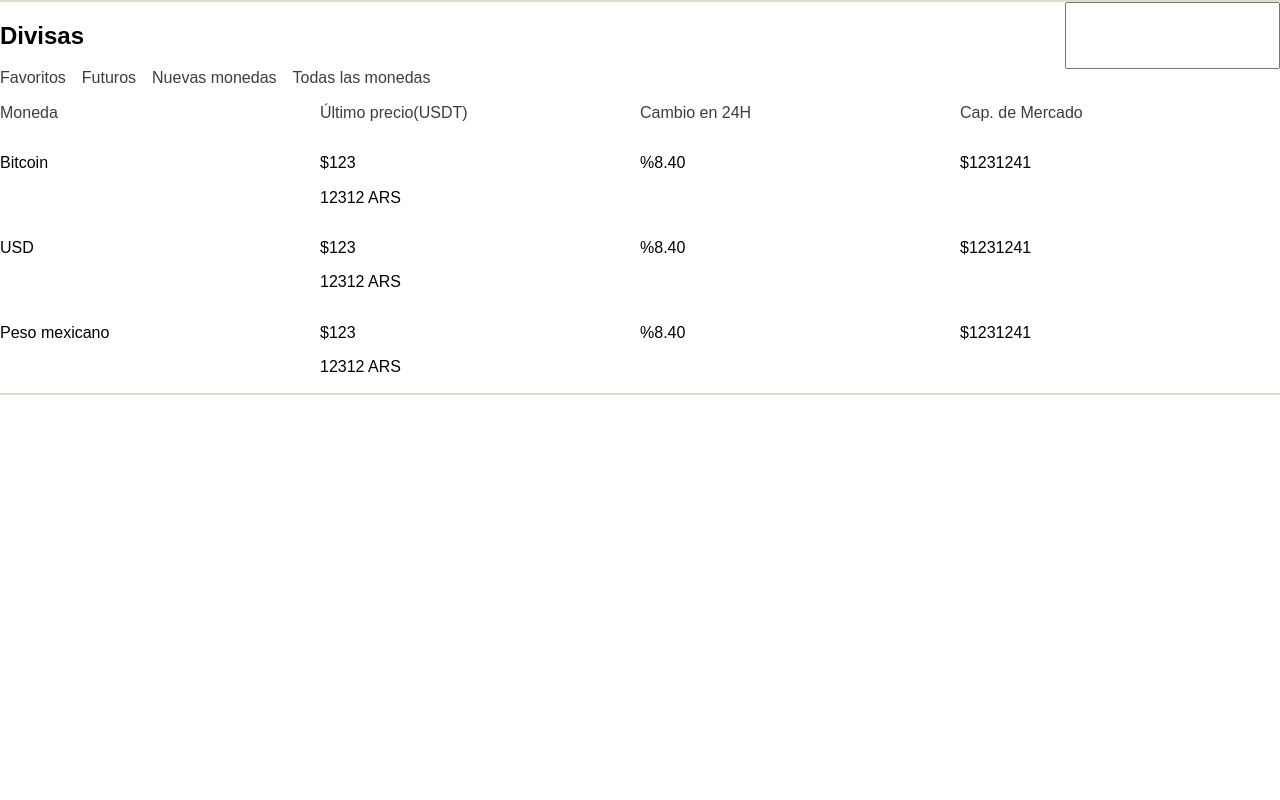
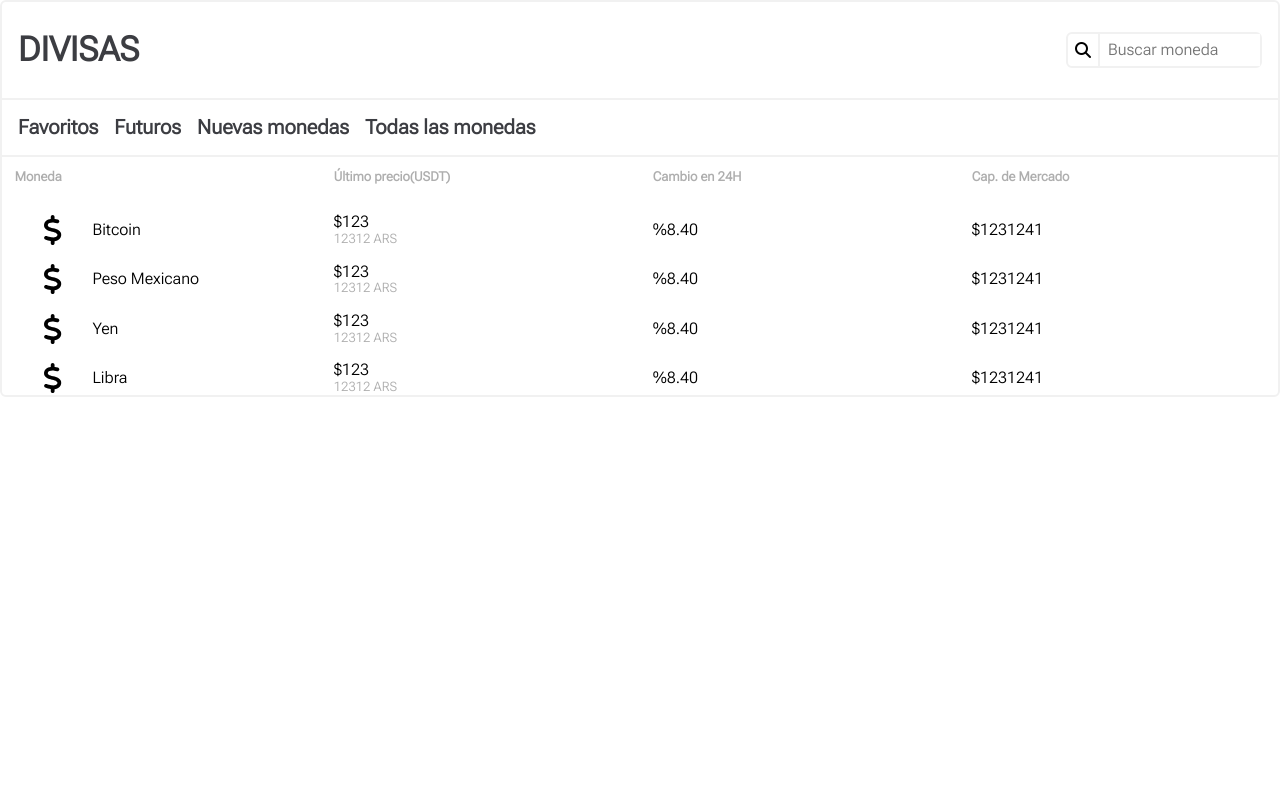
Before and after one commit to No-Country/C9-06t-django, a Django app: template templates/index/divisas.html in a window 1280 px wide. Run offline with Django 3.2, Linux system fonts and the light colour scheme; the template is opened without the code that fills it, so the values that code supplies are empty; some libraries are stand-ins or nearby versions.

Commit message:
currency table - styles added

```diff
--- a/templates/index/assets/css/currency.css
+++ b/templates/index/assets/css/currency.css
@@ -5,13 +5,24 @@
 :root {
     --main-color: #9CCD62;
     --font-color: #3C3D42;
-    --borders: #E0DDCA;
+    --borders: #f1f1f1;
 }
 
 html {
     display:flex;
     justify-content: center;
+    align-items: start;
+    height: 100vh;
 }
+
+input[type="search"]::-webkit-search-decoration,
+input[type="search"]::-webkit-search-cancel-button,
+input[type="search"]::-webkit-search-results-button,
+input[type="search"]::-webkit-search-results-decoration {
+  -webkit-appearance:none;
+}
+
+
 
 .currency-body {
     display: flex;
@@ -20,39 +31,113 @@ html {
     flex-direction: column;
     border: 2px var(--borders) solid;
     width: 80rem;
+    background-color: #fff;
+    border-radius: 6px;
+}
+
+.title {
+    font-size: 34px;
+    font-weight: bold;
+    color:var(--font-color);
 }
 
 .curr-head{
     display:flex;
     flex-direction: column;
     width: 100%;
+
+}
+
+.search-input {
+    width: 15vw;
+    height: 2rem;
+    border: 2px var(--borders) solid;
+    border-radius: 6px;
+    display: flex;
+}
+
+.search-img {
+    min-width: 30px;
+    min-height: 30px;
+    display:flex;
+    justify-content: center;
+    align-items: center;
+}
+
+.curr-search {
+    width: 100%;
+    height: 100%;
+    outline: none;
+    border:0;
+    border-left: 2px var(--borders) solid;
+    padding:0.5rem;
 }
 
 .curr-nav {
     display:flex;
     flex-direction: row;
-    width: 100%;
+    align-items: center;
+    max-width: 100%;
+    margin:0 1rem 0 1rem;
     justify-content: space-between;
 }
+
 
 .menu-list {
     display:flex;
     gap:1rem;
+    padding:1rem;
+    border-top: 2px var(--borders) solid;
+    border-bottom: 2px var(--borders) solid;
+    font-size: 20px;
 }
 
+
+
 .menu-element {
+    position: relative;
     text-decoration: none;
     color:var(--font-color);
+    transition: all 0.3s ease;
+    font-weight: bold;
+}
+
+.menu-element:hover::after {
+    content: "";
+    display: block;
+    position: absolute;
+    top: 125%;
+    left: 50%;
+    transform: translate(-50%, -50%);
+    width: 8px;
+    height: 8px;
+    background-color: var(--main-color);
+    border-radius: 50%;
+}
+
+.menu-element:hover {
+    color:var(--main-color);
+}
+
+.curr-row {
+    display:flex;
+    flex-direction: column;
+    gap: 1rem;
+    width: 100%;
 }
 
 .curr-titles {
     display:flex;
     width:100%;
+    font-weight: bold;
+
 }
 
 .curr-element {
-    width: 20rem;
-    color:var(--font-color);
+    width: 24.5%;
+    color:#aeaeae;
+    font-size: 13px;
+    padding: 0 1% 0 1%;
 }
 
 .curr-row-element {
@@ -60,6 +145,36 @@ html {
     align-items: left;
 }
 
+.curr-img {
+    min-width: 30px;
+    min-height: 30px;
+    background-image: url("../img/dollar-sign-solid.svg");
+    background-repeat: no-repeat;
+    background-position: center;
+}
+
 .curr-row-element div{
-    width: 20rem;
+    display:flex;
+    justify-content: left;
+    align-items: center;
+    width: 24.5%;
+    padding: 0 1% 0 1%;
 }
+
+.curr-row-element .last-value{
+    display:flex;
+    flex-direction:column;
+    justify-content: left;
+    align-items: start;
+    width: 24.5%;
+    padding: 0 1% 0 1%;
+}
+
+.local-value {
+    font-size: 13px;
+    color:#AEAEAE;
+}
+
+.curr-row-element div p {
+    margin:0;
+}
--- a/templates/index/assets/js/currency.js
+++ b/templates/index/assets/js/currency.js
@@ -1,3 +1,15 @@
-document.addEventListener("DOMContentLoaded", (e)=>{
+const $id = document.querySelector(".curr-search");
+let list=[],
+    search="",
+    listFiltered=[];
 
+document.addEventListener('keyup',(e)=>{
+    if(e.target.matches(`.curr-search`)){
+        search=$id.value;
+        list=Array.from(document.querySelectorAll(".curr-row-element"));
+        listFiltered=list.filter((value)=>value.innerText.match(new RegExp(`${search}`,"i")));
+        list.forEach(element=>(!listFiltered.includes(element))
+            ?element.style.display='none'
+            :element.style.display='flex');
+    }
 });
--- a/templates/index/divisas.html
+++ b/templates/index/divisas.html
@@ -7,14 +7,21 @@
     <title>Currency</title>
     <link rel="stylesheet" href="assets/css/currency.css">
     <link rel="stylesheet" href="assets/css/normalize.css">
+    <link rel="preconnect" href="https://fonts.googleapis.com">
+    <link rel="preconnect" href="https://fonts.gstatic.com" crossorigin>
+    <link href="https://fonts.googleapis.com/css2?family=Roboto+Flex:opsz,wght@8..144,300&display=swap" rel="stylesheet">
+    <script src="https://kit.fontawesome.com/002c590bf1.js" crossorigin="anonymous"></script>
 </head>
 <body class="currency-body">
     <header class="curr-head">
         <div class="curr-nav">
-            <h2 class="tltle">
-                Divisas
+            <h2 class="title">
+                DIVISAS
             </h2>
-            <input type="search" class="curr-search">
+            <div class="search-input">
+                <div class="search-img"><i class="fas fa-search"></i></div>
+                <input type="search" class="curr-search" placeholder="Buscar moneda">
+            </div>
         </div>
         <nav class="menu-list">
             <a href="#" class="menu-element">Favoritos</a>
@@ -37,7 +44,7 @@
                 </div>
                 <p class="curr-name">Bitcoin</p>
             </div>
-            <div>
+            <div class="last-value">
                 <p class="usdt-value">$123</p>
                 <p class="local-value">12312 ARS</p>
             </div>
@@ -49,13 +56,13 @@
             </div>
         </div>
         <div class="curr-row-element">
-            <div>
+            <div class="currency-data">
                 <div class="curr-img">
 
                 </div>
-                <p class="curr-name">USD</p>
+                <p class="curr-name">Peso Mexicano</p>
             </div>
-            <div>
+            <div class="last-value">
                 <p class="usdt-value">$123</p>
                 <p class="local-value">12312 ARS</p>
             </div>
@@ -67,13 +74,31 @@
             </div>
         </div>
         <div class="curr-row-element">
-            <div>
+            <div class="currency-data">
                 <div class="curr-img">
 
                 </div>
-                <p class="curr-name">Peso mexicano</p>
+                <p class="curr-name">Yen</p>
+            </div>
+            <div class="last-value">
+                <p class="usdt-value">$123</p>
+                <p class="local-value">12312 ARS</p>
             </div>
             <div>
+                <p class="exchangePercent">%8.40</p>
+            </div>
+            <div>
+                <p class="marketExc">$1231241</p>
+            </div>
+        </div>
+        <div class="curr-row-element">
+            <div class="currency-data">
+                <div class="curr-img">
+
+                </div>
+                <p class="curr-name">Libra</p>
+            </div>
+            <div class="last-value">
                 <p class="usdt-value">$123</p>
                 <p class="local-value">12312 ARS</p>
             </div>
```
Also changed, not shown: templates/index/assets/img/dollar-sign-solid.svg (added).
